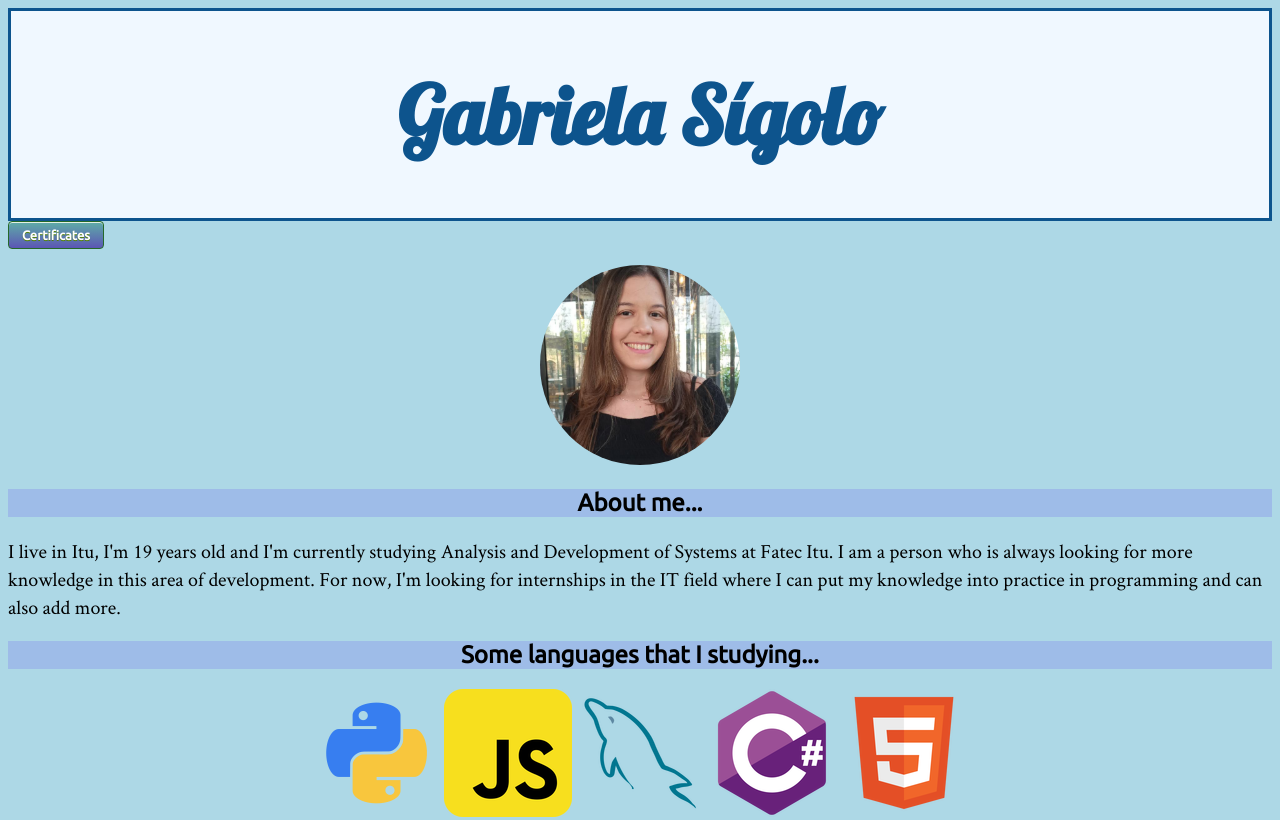
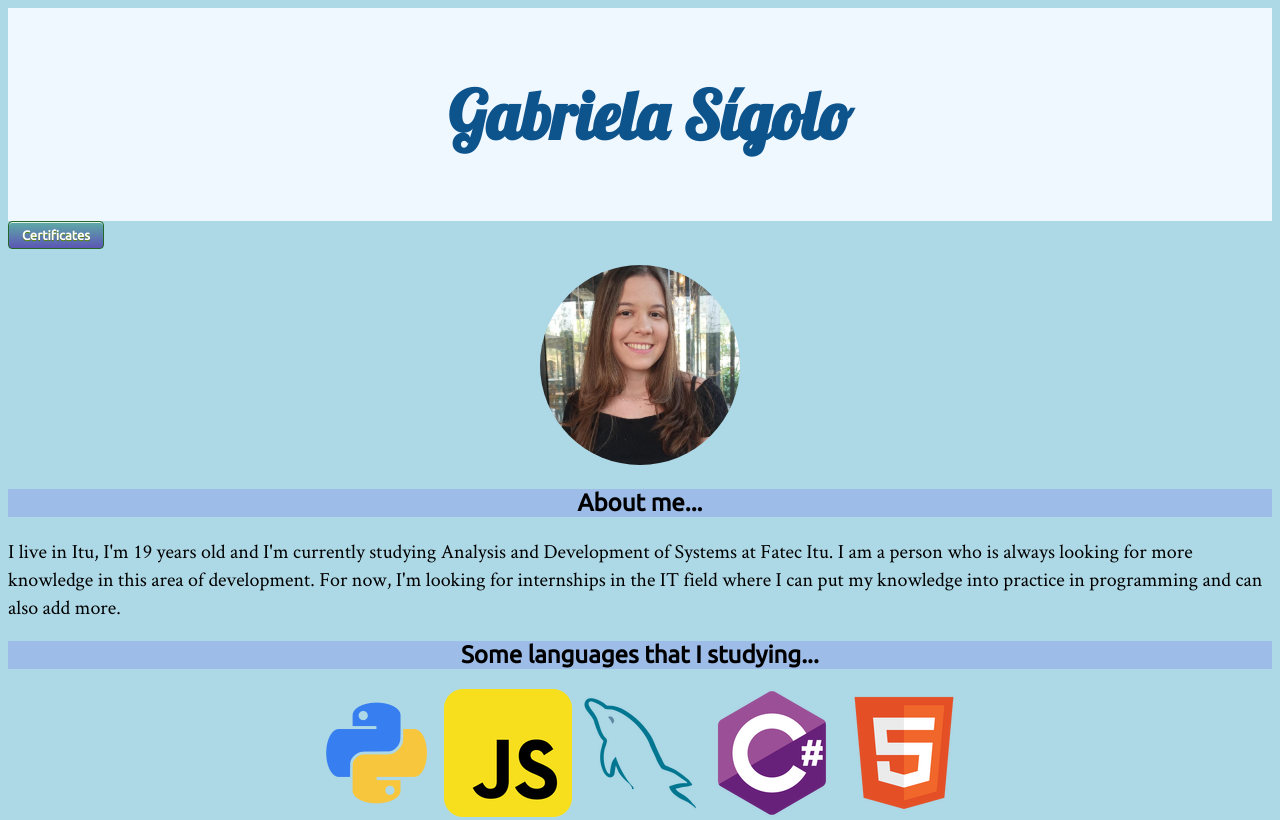
Before and after one commit to gabrielasigolo/SiteCurriculoHTML, a plain HTML site: page index.html in a window 1280 px wide. Shown: the top 820 px of the page. Drawn offline with Linux system fonts and the light colour scheme.

Commit message:
mudança da header

```diff
--- a/style.css
+++ b/style.css
@@ -18,10 +18,14 @@
 
 header {
     font-family: 'TitleFont';
-    font-size: 40px;
     color: rgb(13, 84, 141);
     background-color: aliceblue;
-    border: solid;
+    margin-top: 0%;
+    padding: 20px 20px 20px 40px;
+}
+
+header h1{
+    font-size: 50pt;
 }
 
 .subtitle {
```
